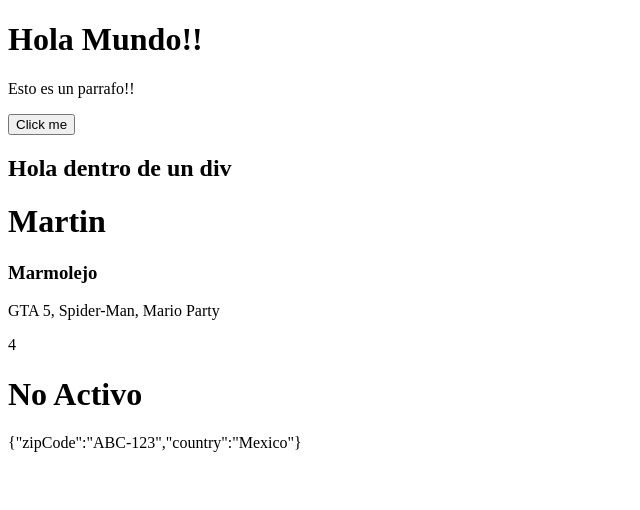
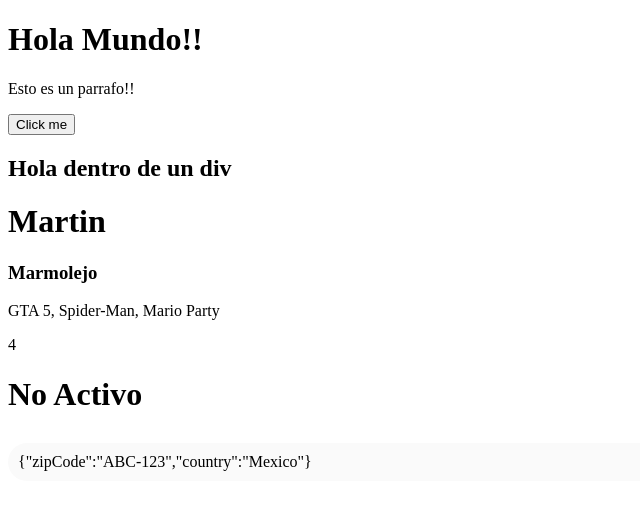
Before and after one commit to MartinMarmoolej/First-Steps---React, a React (Vite) app: page / in a window 1280 px wide. Shown: the top 510 px of the page, without its empty margins (0-640 px from the left). Built offline with nearby package versions, Linux system fonts and the light colour scheme.

Commit message:
Se trabajo con estilos CSS

```diff
--- a/src/MyAwesomeApp.tsx
+++ b/src/MyAwesomeApp.tsx
@@ -1,3 +1,5 @@
+import type { CSSProperties } from "react";
+
 const firstName = 'Martin';
 const lastName = 'Marmolejo';
 
@@ -7,6 +9,13 @@ const isActive = false;
 const address = {
     zipCode: 'ABC-123',
     country: 'Mexico',
+}
+
+const myStyles: CSSProperties = {
+    backgroundColor: '#fafafa',
+    borderRadius: 20,
+    padding: 10,
+    marginTop: 30,
 }
 
 export function MyAwsomeApp() {
@@ -20,7 +29,7 @@ export function MyAwsomeApp() {
 
             <h1>{isActive ? 'Activo' : 'No Activo'}</h1>
 
-            <p>
+            <p style={myStyles}>
                 {JSON.stringify(address)}
             </p>
         </>
```
